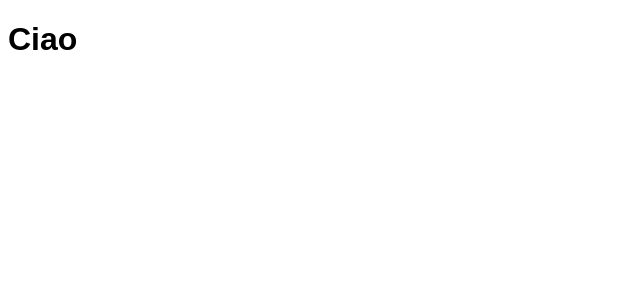
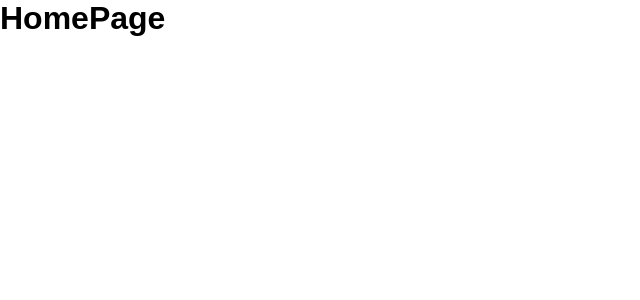
Before and after one commit to GiuliaMoiraghi10/react-router, a React (Vite) app: page / in a window 1280 px wide. Shown: the top 300 px of the page, without its empty margins (0-640 px from the left). Built offline with nearby package versions, Linux system fonts and the light colour scheme.

Commit message:
Creazione struttura rotte

```diff
--- a/src/App.jsx
+++ b/src/App.jsx
@@ -1,11 +1,20 @@
 import { useState } from 'react'
+import { BrowserRouter, Routes, Route } from 'react-router-dom'
+
+import HomePage from './Pages/HomePage.jsx'
+import About from './Pages/About.jsx'
+import Contact from './Pages/Contact.jsx'
 
 function App() {
 
   return (
-    <>
-      <h1>Ciao</h1>
-    </>
+    <BrowserRouter>
+      <Routes>
+        <Route path="/" element={<HomePage />}></Route>
+        <Route path="/about" element={<About />}></Route>
+        <Route path="/contact" element={<Contact />}></Route>
+      </Routes>
+    </BrowserRouter>
   )
 }
 
--- /dev/null
+++ b/src/Pages/About.jsx
@@ -0,0 +1,5 @@
+export default function About() {
+    return (
+        <h1>About</h1>
+    )
+}
--- /dev/null
+++ b/src/Pages/Contact.jsx
@@ -0,0 +1,5 @@
+export default function Contact() {
+    return (
+        <h1>Contact</h1>
+    )
+}
--- /dev/null
+++ b/src/Pages/HomePage.jsx
@@ -0,0 +1,5 @@
+export default function HomePage() {
+    return (
+        <h1>HomePage</h1>
+    )
+}
--- a/src/index.css
+++ b/src/index.css
@@ -1,3 +1,9 @@
 :root {
   font-family: "Nunito", sans-serif;
 }
+
+* {
+  margin: 0;
+  padding: 0;
+  box-sizing: border-box;
+}
```
Also changed, not shown: src/Components/Card.jsx (added), src/Components/Navbar.jsx (added), src/Layout/Footer.jsx (added), src/Layout/Header.jsx (added).
